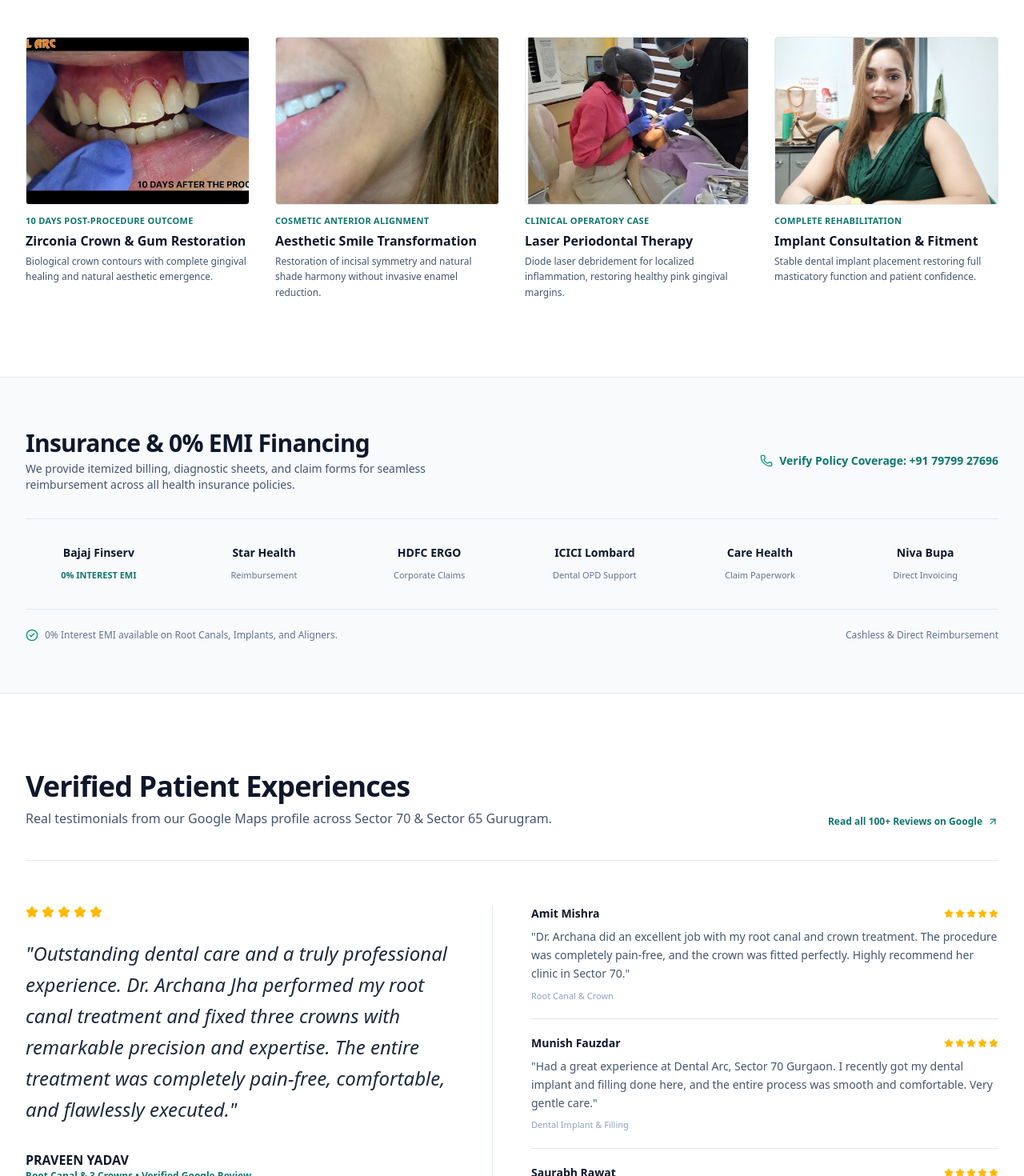
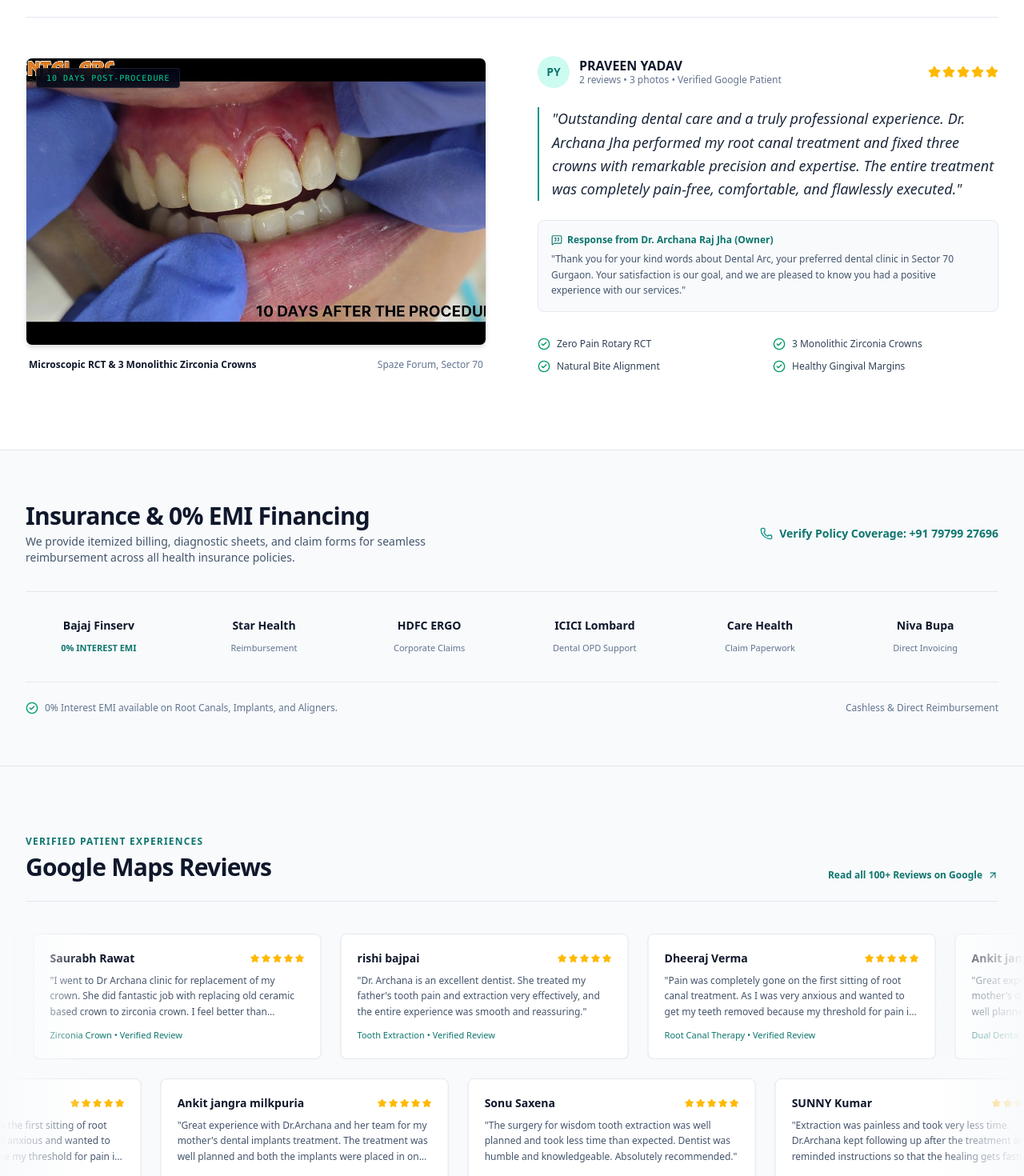
Before and after one commit to Shabbir-Nuruddin/dentalarc, a Next.js app: page / in a window 1280 px wide. Shown: the part 3860-5330 px from the top of the page at 80% size. Built offline with nearby package versions, Linux system fonts and the light colour scheme.

Commit message:
feat: show one singular real-life review case in clinical outcomes and restore smooth dual-scrolling reviews marquee

```diff
--- a/src/components/home/ReviewsMarquee.tsx
+++ b/src/components/home/ReviewsMarquee.tsx
@@ -1,52 +1,123 @@
 "use client";
 
+import { motion } from "motion/react";
 import { Star, ArrowUpRight } from "lucide-react";
 
-const patientReviews = [
+const allReviews = [
   {
     name: "PRAVEEN YADAV",
     treatment: "Root Canal & 3 Crowns",
-    review: "Outstanding dental care and a truly professional experience. Dr. Archana Jha performed my root canal treatment and fixed three crowns with remarkable precision and expertise. The entire treatment was completely pain-free, comfortable, and flawlessly executed.",
+    text: "Outstanding dental care and a truly professional experience. Dr. Archana Jha performed my root canal treatment and fixed three crowns with remarkable precision and expertise. The entire treatment was completely pain-free...",
   },
   {
     name: "Amit Mishra",
     treatment: "Root Canal & Crown",
-    review: "Dr. Archana did an excellent job with my root canal and crown treatment. The procedure was completely pain-free, and the crown was fitted perfectly. Highly recommend her clinic in Sector 70.",
+    text: "Dr. Archana did an excellent job with my root canal and crown treatment. The procedure was completely pain-free, and the crown was fitted perfectly.",
+  },
+  {
+    name: "Kamal X",
+    treatment: "Painless RCT & Crown",
+    text: "I must say I had the most amazing dental treatment so far. Dr.Archana is truly knowledgeable and explain things understandable to the patient. Rct was painless and crown looks fabulous.",
   },
   {
     name: "Munish Fauzdar",
     treatment: "Dental Implant & Filling",
-    review: "Had a great experience at Dental Arc, Sector 70 Gurgaon. I recently got my dental implant and filling done here, and the entire process was smooth and comfortable. Very gentle care.",
+    text: "Had a great experience at Dental Arc, Sector 70 Gurgaon. I recently got my dental implant and filling done here, and the entire process was smooth and comfortable.",
   },
   {
     name: "Saurabh Rawat",
-    treatment: "Zirconia Crown Replacement",
-    review: "I went to Dr Archana clinic for replacement of my crown. She did fantastic job with replacing old ceramic based crown to zirconia crown. I feel much better than before.",
+    treatment: "Zirconia Crown",
+    text: "I went to Dr Archana clinic for replacement of my crown. She did fantastic job with replacing old ceramic based crown to zirconia crown. I feel better than before.",
   },
   {
-    name: "Ankit Jangra Milkpuria",
-    treatment: "Dual Implants for Mother",
-    review: "Great experience with Dr.Archana and her team for my mother's dental implants treatment. Both implants were placed in one visit without pain and swelling later.",
+    name: "rishi bajpai",
+    treatment: "Tooth Extraction",
+    text: "Dr. Archana is an excellent dentist. She treated my father's tooth pain and extraction very effectively, and the entire experience was smooth and reassuring.",
+  },
+  {
+    name: "Dheeraj Verma",
+    treatment: "Root Canal Therapy",
+    text: "Pain was completely gone on the first sitting of root canal treatment. As I was very anxious and wanted to get my teeth removed because my threshold for pain is minimal but Dr.Archana assured me that the pain will vanish by 80-90% on the same day.",
+  },
+  {
+    name: "Ankit jangra milkpuria",
+    treatment: "Dual Dental Implants",
+    text: "Great experience with Dr.Archana and her team for my mother's dental implants treatment. The treatment was well planned and both the implants were placed in one visit without pain and swelling later.",
+  },
+  {
+    name: "Sonu Saxena",
+    treatment: "Wisdom Tooth Surgery",
+    text: "The surgery for wisdom tooth extraction was well planned and took less time than expected. Dentist was humble and knowledgeable. Absolutely recommended.",
+  },
+  {
+    name: "SUNNY Kumar",
+    treatment: "Painless Extraction",
+    text: "Extraction was painless and took very less time. Dr.Archana kept following up after the treatment and reminded instructions so that the healing gets faster.",
+  },
+  {
+    name: "212Jyoti Sharma",
+    treatment: "Gum Bleeding Therapy",
+    text: "I had gums bleeding and pyorhea... after teeth cleaning my gums bleeding issue has stopped, And Ma'am is also very nice; she did the treatment in such a way that there was no pain at all.",
+  },
+  {
+    name: "Kumari Anjali",
+    treatment: "Wisdom Extraction",
+    text: "I had my wisdom tooth extracted by Dr. Archana Jha, and the experience was much better than I expected. She was very gentle throughout the procedure.",
+  },
+  {
+    name: "Savita Dubey",
+    treatment: "Deep Teeth Cleaning",
+    text: "Dr.Archana has a very gentle hand. Got teeth cleaning done and so far this has been the best experience. I even experienced no bleeding at all this time.",
+  },
+  {
+    name: "Vikram Yadav",
+    treatment: "Filling & Cleaning",
+    text: "Visited Dental Arc clinic for cavity filling and teeth cleaning. The service was amazing, pain-free, and done with utmost care. Most importantly, the scheduled appointment was honored.",
+  },
+  {
+    name: "ajay panday",
+    treatment: "Cavity Filling",
+    text: "Good experience in getting filling done at dental arc. Dr.Archana did a splendid job.",
+  },
+  {
+    name: "Akshit Gupta",
+    treatment: "Two Root Canals",
+    text: "I came in with severe tooth pain and discovered that two of my teeth needed root canal treatment. Dr. Archana made the entire experience incredibly smooth...",
+  },
+  {
+    name: "Anmol Marwah",
+    treatment: "Routine Consultation",
+    text: "Such a calming experience I had. Archana is super professional and knowledgable. I am totally satisfied and recommeding visiting here for any dental issues.",
+  },
+  {
+    name: "Manish Kumar Jha",
+    treatment: "Teeth Extraction",
+    text: "I recently got my teeth extraction done at Dental Arc and had a surprisingly smooth experience. The dentist was professional, explained everything clearly, and made sure I was comfortable.",
+  },
+  {
+    name: "Advocate Ashutosh Raghav",
+    treatment: "Full Checkup & Cleaning",
+    text: "Excellent service! The dentist and staff was very professional, friendly and made me feel at ease. I was impressed by the modern equipment and technology used.",
+  },
+  {
+    name: "Vandana Singh",
+    treatment: "Mother's Dental Implant",
+    text: "We went to get implant treatment for my mother and surgery went very smooth. She is completely painfree within couple of days. Also Dr.Archana kept following up and was very empathetic.",
   }
 ];
 
 export default function ReviewsMarquee() {
-  const featured = patientReviews[0];
-  const others = patientReviews.slice(1);
-
   return (
-    <section className="py-24 bg-white border-b border-slate-200">
-      <div className="layout-container">
-
-        {/* Section Header */}
-        <div className="flex flex-col md:flex-row md:items-end justify-between pb-10 mb-14 border-b border-slate-200 gap-6">
-          <div className="max-w-2xl space-y-2">
-            <h2 className="text-3xl sm:text-4xl font-bold tracking-tight text-slate-900">
+    <section className="py-20 bg-slate-50 border-b border-slate-200 overflow-hidden">
+      <div className="layout-container mb-10">
+        <div className="flex flex-col md:flex-row md:items-end justify-between gap-4 border-b border-slate-200 pb-6">
+          <div>
+            <span className="text-xs font-bold uppercase tracking-widest text-primary-700">
               Verified Patient Experiences
+            </span>
+            <h2 className="text-3xl font-bold tracking-tight text-slate-900 mt-1">
+              Google Maps Reviews
             </h2>
-            <p className="text-slate-600 text-base">
-              Real testimonials from our Google Maps profile across Sector 70 & Sector 65 Gurugram.
-            </p>
           </div>
 
           <a
@@ -59,51 +130,84 @@ export default function ReviewsMarquee() {
             <ArrowUpRight className="w-3.5 h-3.5" />
           </a>
         </div>
-
-        {/* Editorial Review Layout - NO Card Boxes */}
-        <div className="grid grid-cols-1 lg:grid-cols-12 gap-12 items-start">
-
-          {/* Left: Large Featured Testimonial Quote */}
-          <div className="lg:col-span-6 space-y-6 lg:border-r lg:border-slate-200 lg:pr-12">
-            <div className="flex text-amber-400 gap-1">
-              {[...Array(5)].map((_, i) => (
-                <Star key={i} className="w-4 h-4 fill-current" />
-              ))}
       </div>
 
-            <blockquote className="text-xl sm:text-2xl font-light text-slate-800 leading-relaxed italic">
-              "{featured.review}"
-            </blockquote>
+      {/* Row 1: Scrolling Left */}
+      <div className="relative w-full flex overflow-x-hidden no-scrollbar mb-6">
+        <div className="absolute left-0 top-0 w-28 h-full bg-gradient-to-r from-slate-50 to-transparent z-10 pointer-events-none" />
+        <div className="absolute right-0 top-0 w-28 h-full bg-gradient-to-l from-slate-50 to-transparent z-10 pointer-events-none" />
 
-            <div className="pt-2">
-              <p className="font-bold text-slate-900 text-base">{featured.name}</p>
-              <p className="text-xs text-primary-700 font-semibold">{featured.treatment} • Verified Google Review</p>
-            </div>
-          </div>
-
-          {/* Right: Hairline-Divided Testimonial List */}
-          <div className="lg:col-span-6 divide-y divide-slate-200">
-            {others.map((rev, idx) => (
-              <div key={idx} className="py-5 first:pt-0 last:pb-0 space-y-2">
-                <div className="flex items-center justify-between">
+        <motion.div
+          className="flex whitespace-nowrap gap-6 pl-6"
+          animate={{ x: ["0%", "-50%"] }}
+          transition={{
+            repeat: Infinity,
+            ease: "linear",
+            duration: 35,
+          }}
+        >
+          {[...allReviews, ...allReviews].map((rev, i) => (
+            <div
+              key={i}
+              className="inline-flex flex-col w-[360px] shrink-0 p-5 rounded-lg border border-slate-200 bg-white shadow-xs hover:border-primary-300 transition-colors"
+            >
+              <div className="flex items-center justify-between mb-2">
                 <span className="font-bold text-slate-900 text-sm">{rev.name}</span>
                 <div className="flex text-amber-400 gap-0.5">
-                    {[...Array(5)].map((_, i) => (
-                      <Star key={i} className="w-3 h-3 fill-current" />
+                  {[...Array(5)].map((_, idx) => (
+                    <Star key={idx} className="w-3 h-3 fill-current" />
                   ))}
                 </div>
               </div>
-                <p className="text-xs sm:text-sm text-slate-600 leading-relaxed">
-                  "{rev.review}"
+              <p className="text-slate-600 whitespace-normal text-xs leading-relaxed line-clamp-3 mb-3">
+                "{rev.text}"
               </p>
-                <p className="text-[11px] text-slate-400 font-medium">{rev.treatment}</p>
+              <span className="text-[11px] text-primary-700 font-medium mt-auto">
+                {rev.treatment} • Verified Review
+              </span>
             </div>
           ))}
+        </motion.div>
       </div>
 
+      {/* Row 2: Scrolling Right */}
+      <div className="relative w-full flex overflow-x-hidden no-scrollbar">
+        <div className="absolute left-0 top-0 w-28 h-full bg-gradient-to-r from-slate-50 to-transparent z-10 pointer-events-none" />
+        <div className="absolute right-0 top-0 w-28 h-full bg-gradient-to-l from-slate-50 to-transparent z-10 pointer-events-none" />
+
+        <motion.div
+          className="flex whitespace-nowrap gap-6 pl-6"
+          animate={{ x: ["-50%", "0%"] }}
+          transition={{
+            repeat: Infinity,
+            ease: "linear",
+            duration: 40,
+          }}
+        >
+          {[...allReviews.slice(10), ...allReviews.slice(0, 10), ...allReviews].map((rev, i) => (
+            <div
+              key={i}
+              className="inline-flex flex-col w-[360px] shrink-0 p-5 rounded-lg border border-slate-200 bg-white shadow-xs hover:border-primary-300 transition-colors"
+            >
+              <div className="flex items-center justify-between mb-2">
+                <span className="font-bold text-slate-900 text-sm">{rev.name}</span>
+                <div className="flex text-amber-400 gap-0.5">
+                  {[...Array(5)].map((_, idx) => (
+                    <Star key={idx} className="w-3 h-3 fill-current" />
+                  ))}
+                </div>
+              </div>
+              <p className="text-slate-600 whitespace-normal text-xs leading-relaxed line-clamp-3 mb-3">
+                "{rev.text}"
+              </p>
+              <span className="text-[11px] text-primary-700 font-medium mt-auto">
+                {rev.treatment} • Verified Review
+              </span>
+            </div>
+          ))}
+        </motion.div>
       </div>
 
-      </div>
     </section>
   );
 }
--- a/src/components/home/SmileGallery.tsx
+++ b/src/components/home/SmileGallery.tsx
@@ -1,34 +1,7 @@
 "use client";
 
-import { ArrowUpRight } from "lucide-react";
+import { Star, ArrowUpRight, CheckCircle2, MessageSquareQuote } from "lucide-react";
 import ClinicImage from "@/components/ui/ClinicImage";
-
-const outcomes = [
-  {
-    title: "Zirconia Crown & Gum Restoration",
-    detail: "10 Days Post-Procedure Outcome",
-    desc: "Biological crown contours with complete gingival healing and natural aesthetic emergence.",
-    img: "/clinic_clinical_case.jpg",
-  },
-  {
-    title: "Aesthetic Smile Transformation",
-    detail: "Cosmetic Anterior Alignment",
-    desc: "Restoration of incisal symmetry and natural shade harmony without invasive enamel reduction.",
-    img: "/dental_arc_clinic_9.jpg",
-  },
-  {
-    title: "Laser Periodontal Therapy",
-    detail: "Clinical Operatory Case",
-    desc: "Diode laser debridement for localized inflammation, restoring healthy pink gingival margins.",
-    img: "/clinic_treatment_laser.jpg",
-  },
-  {
-    title: "Implant Consultation & Fitment",
-    detail: "Complete Rehabilitation",
-    desc: "Stable dental implant placement restoring full masticatory function and patient confidence.",
-    img: "/clinic_happy_patient.jpg",
-  }
-];
 
 export default function SmileGallery() {
   return (
@@ -38,11 +11,14 @@ export default function SmileGallery() {
         {/* Section Header */}
         <div className="flex flex-col md:flex-row md:items-end justify-between pb-10 mb-12 border-b border-slate-200 gap-6">
           <div className="max-w-2xl space-y-2">
+            <span className="text-xs font-bold tracking-widest uppercase text-primary-700">
+              Documented Clinical Outcome
+            </span>
             <h2 className="text-3xl sm:text-4xl font-bold tracking-tight text-slate-900">
-              Clinical Case Evidence
+              Real-Life Case Study
             </h2>
             <p className="text-slate-600 text-base">
-              Documented treatment outcomes from our Gurugram practice.
+              A verified patient transformation from our Google Maps practice in Sector 70 Gurugram.
             </p>
           </div>
 
@@ -52,35 +28,95 @@ export default function SmileGallery() {
             rel="noopener noreferrer"
             className="inline-flex items-center gap-1.5 text-xs font-semibold text-primary-700 hover:text-primary-800 transition-colors"
           >
-            <span>Verified Patient Outcomes on Google</span>
+            <span>Read on Google Maps</span>
             <ArrowUpRight className="w-3.5 h-3.5" />
           </a>
         </div>
 
-        {/* 4-Image Editorial Strip - Clean lines, NO Card Containers */}
-        <div className="grid grid-cols-1 sm:grid-cols-2 lg:grid-cols-4 gap-8">
-          {outcomes.map((item, idx) => (
-            <div key={idx} className="space-y-3">
-              <div className="aspect-[4/3] w-full overflow-hidden rounded-sm bg-slate-100 border border-slate-200">
+        {/* ONE Singular Featured Real-Life Example */}
+        <div className="grid grid-cols-1 lg:grid-cols-12 gap-12 lg:gap-16 items-center">
+
+          {/* Left Column: Authentic Clinical Result Photo */}
+          <div className="lg:col-span-6 space-y-4">
+            <div className="relative aspect-[16/10] w-full overflow-hidden rounded-lg border border-slate-200 bg-slate-100 shadow-md">
               <ClinicImage
-                  src={item.img}
-                  alt={item.title}
+                src="/clinic_clinical_case.jpg"
+                alt="Dental Arc actual patient root canal and zirconia crown outcome 10 days post procedure"
                 className="w-full h-full object-cover"
               />
+              <div className="absolute top-3 left-3 bg-slate-950/85 backdrop-blur-sm px-3 py-1 rounded text-[10px] font-mono uppercase tracking-widest text-emerald-400 border border-white/10">
+                10 Days Post-Procedure
               </div>
-              <div className="space-y-1">
-                <div className="text-[11px] font-semibold text-primary-700 uppercase tracking-wide">
-                  {item.detail}
             </div>
-                <h3 className="text-base font-bold text-slate-900">
-                  {item.title}
-                </h3>
-                <p className="text-xs text-slate-600 leading-relaxed">
-                  {item.desc}
+
+            <div className="flex items-baseline justify-between text-xs text-slate-500 px-1">
+              <span className="font-semibold text-slate-900">Microscopic RCT & 3 Monolithic Zirconia Crowns</span>
+              <span>Spaze Forum, Sector 70</span>
+            </div>
+          </div>
+
+          {/* Right Column: Actual Google Review & Verified Outcome */}
+          <div className="lg:col-span-6 space-y-6">
+
+            {/* Reviewer Header */}
+            <div className="space-y-2">
+              <div className="flex items-center justify-between">
+                <div className="flex items-center gap-3">
+                  <div className="w-10 h-10 rounded-full bg-primary-100 text-primary-700 font-bold flex items-center justify-center text-sm">
+                    PY
+                  </div>
+                  <div>
+                    <h3 className="font-bold text-slate-900 text-base leading-tight">PRAVEEN YADAV</h3>
+                    <p className="text-xs text-slate-500">2 reviews • 3 photos • Verified Google Patient</p>
+                  </div>
+                </div>
+
+                <div className="flex text-amber-400 gap-0.5">
+                  {[...Array(5)].map((_, i) => (
+                    <Star key={i} className="w-4 h-4 fill-current" />
+                  ))}
+                </div>
+              </div>
+            </div>
+
+            {/* Actual Google Review Quote */}
+            <blockquote className="text-base sm:text-lg font-light text-slate-800 leading-relaxed italic border-l-2 border-primary-600 pl-4">
+              "Outstanding dental care and a truly professional experience. Dr. Archana Jha performed my root canal treatment and fixed three crowns with remarkable precision and expertise. The entire treatment was completely pain-free, comfortable, and flawlessly executed."
+            </blockquote>
+
+            {/* Owner Response from Dr. Archana */}
+            <div className="bg-slate-50 rounded-lg p-4 border border-slate-200/80 space-y-1.5 text-xs">
+              <div className="flex items-center gap-1.5 text-primary-700 font-semibold">
+                <MessageSquareQuote className="w-3.5 h-3.5" />
+                <span>Response from Dr. Archana Raj Jha (Owner)</span>
+              </div>
+              <p className="text-slate-600 leading-relaxed">
+                "Thank you for your kind words about Dental Arc, your preferred dental clinic in Sector 70 Gurgaon. Your satisfaction is our goal, and we are pleased to know you had a positive experience with our services."
               </p>
             </div>
+
+            {/* Clinical Highlights of this Case */}
+            <div className="pt-2 grid grid-cols-2 gap-3 text-xs text-slate-700">
+              <div className="flex items-center gap-2">
+                <CheckCircle2 className="w-4 h-4 text-emerald-600 shrink-0" />
+                <span>Zero Pain Rotary RCT</span>
               </div>
-          ))}
+              <div className="flex items-center gap-2">
+                <CheckCircle2 className="w-4 h-4 text-emerald-600 shrink-0" />
+                <span>3 Monolithic Zirconia Crowns</span>
+              </div>
+              <div className="flex items-center gap-2">
+                <CheckCircle2 className="w-4 h-4 text-emerald-600 shrink-0" />
+                <span>Natural Bite Alignment</span>
+              </div>
+              <div className="flex items-center gap-2">
+                <CheckCircle2 className="w-4 h-4 text-emerald-600 shrink-0" />
+                <span>Healthy Gingival Margins</span>
+              </div>
+            </div>
+
+          </div>
+
         </div>
 
       </div>
```
Lines whose indentation alone changed are shown as unchanged.
